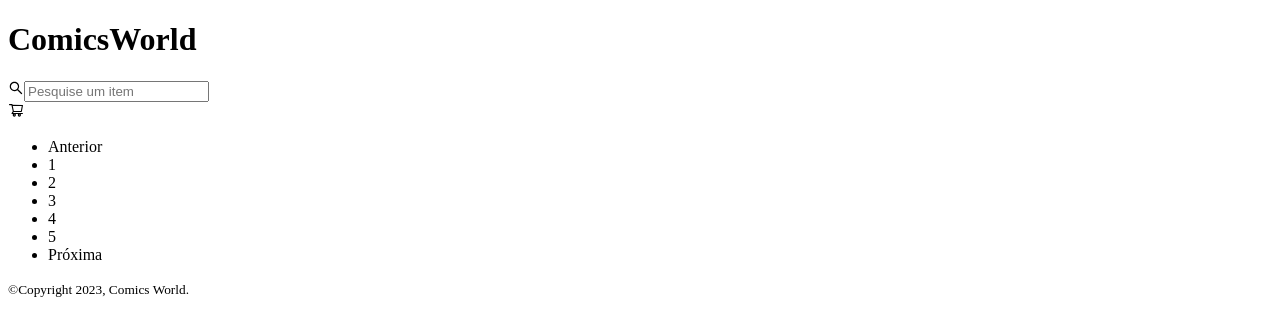
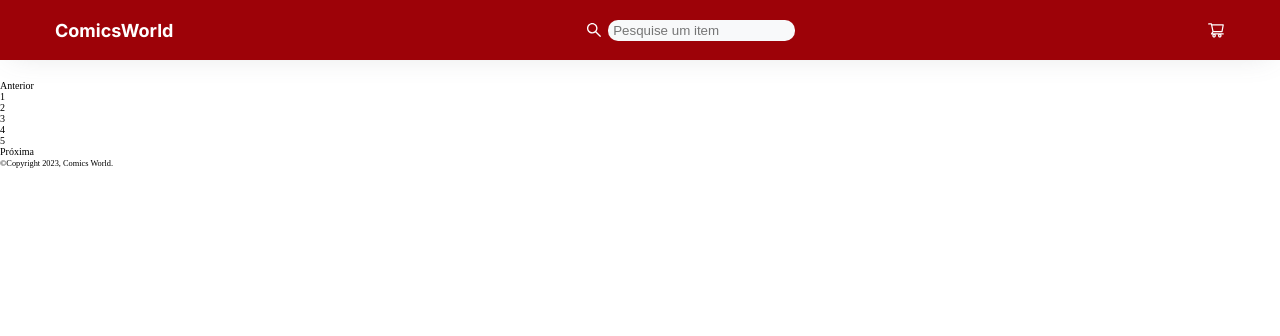
Before and after one commit to luizabarros/comicsworld, a React (Create React App) app: page / in a window 1280 px wide. Shown: the top 336 px of the page. Built offline with nearby package versions, Linux system fonts and the light colour scheme; no server answers.

Commit message:
feat: add header style

```diff
--- a/public/index.html
+++ b/public/index.html
@@ -24,6 +24,9 @@
       work correctly both with client-side routing and a non-root public URL.
       Learn how to configure a non-root public URL by running `npm run build`.
     -->
+    <link rel="preconnect" href="https://fonts.googleapis.com">
+    <link rel="preconnect" href="https://fonts.gstatic.com" crossorigin>
+    <link href="https://fonts.googleapis.com/css2?family=Inter:wght@400;500;600;700&display=swap" rel="stylesheet">
     <title>React App</title>
   </head>
   <body>
--- a/src/components/Header/Header.tsx
+++ b/src/components/Header/Header.tsx
@@ -1,10 +1,12 @@
 import { AiOutlineShoppingCart, AiOutlineSearch } from "react-icons/ai"
 import { useNavigate } from "react-router-dom"
+import Container from "."
 
 const Header = () => {
     const navigate = useNavigate()
 
     return (
+        <Container>
             <header onClick={() => navigate("/")}>
                 <h1>ComicsWorld</h1>
 
@@ -19,6 +21,7 @@ const Header = () => {
 
                 <AiOutlineShoppingCart/>
             </header>
+        </Container>
     )
 }
 
--- /dev/null
+++ b/src/components/Header/index.ts
@@ -0,0 +1,55 @@
+import styled from "styled-components"
+
+const Container = styled.div`
+    background: var(--red-1);
+    box-shadow: 0px 4px 30px -10px var(--box-shadow);
+
+    header {
+        display: flex;
+        justify-content: center;
+        align-items: center;
+        flex-wrap: wrap;
+        gap: 20px;
+        max-width: 1200px;
+        min-height: 60px;
+        margin: 0 auto;
+        margin-bottom: 20px;
+        padding: 1.5rem;
+        text-align: center;
+        color: var(--white);
+    }
+
+    h1 {
+        font: var(--title-1);
+    }
+
+    div {
+        font: var(--headline-shorter);
+        display: flex;
+        gap: 5px;
+        align-items: center;
+    }
+
+    input {
+        border-radius: 10px;
+        padding: 3px 5px;
+        background: var(--grey-0);
+    }
+
+    svg {
+        font: var(--title-3);
+        cursor: pointer;
+    }
+
+    @media (min-width: 410px) {
+        header {
+            justify-content: space-between;
+        }
+
+        svg {
+            font: var(--title-1)
+        }
+    }
+`
+
+export default Container
--- a/src/globalStyle/index.ts
+++ b/src/globalStyle/index.ts
@@ -0,0 +1,41 @@
+import { createGlobalStyle } from "styled-components"
+
+const Global = createGlobalStyle`
+    :root {
+        font-size: 62.5%;
+        --red-1: #9D0208;
+        --red-2: #D00000;
+        --red-3: #6A040F;
+        --white: #fff;
+        --black: #000;
+        --grey-0: #F8F9FA;
+        --grey-1: #868E96;
+        --grey-2: #343B41;
+        --grey-3: #212529;
+        --grey-4: #121214;
+        --box-shadow: #64646f33;
+        --font-family: 'Inter', sans-serif;
+        --title-1: 700 1.8rem var(--font-family);
+        --title-2: 600 1.6rem var(--font-family);
+        --title-3: 700 1.4rem var(--font-family);
+        --headline: 400 1.2rem var(--font-family);
+        --headline-bold: 600 1.2rem var(--font-family);
+        --headline-shorter: 400 1rem var(--font-family);
+    }
+
+    * {
+        box-sizing: border-box;
+        margin: 0;
+        padding: 0;
+        border: 0;
+        outline: 0;
+        list-style: none;
+        text-decoration: none;
+    }
+
+    img {
+        max-width: 100%;
+    }
+`
+
+export default Global
--- a/src/index.tsx
+++ b/src/index.tsx
@@ -4,12 +4,14 @@ import App from "./App"
 import { BrowserRouter } from "react-router-dom"
 import { Provider } from "react-redux"
 import { store } from "./app/store"
+import Global from "./globalStyle"
 
 const root = ReactDOM.createRoot(document.getElementById("root") as HTMLElement)
 root.render(
   <React.StrictMode>
     <Provider store={store}>
       <BrowserRouter>
+        <Global/>
         <App/>
       </BrowserRouter>
     </Provider>
```
Lines whose indentation alone changed are shown as unchanged.
